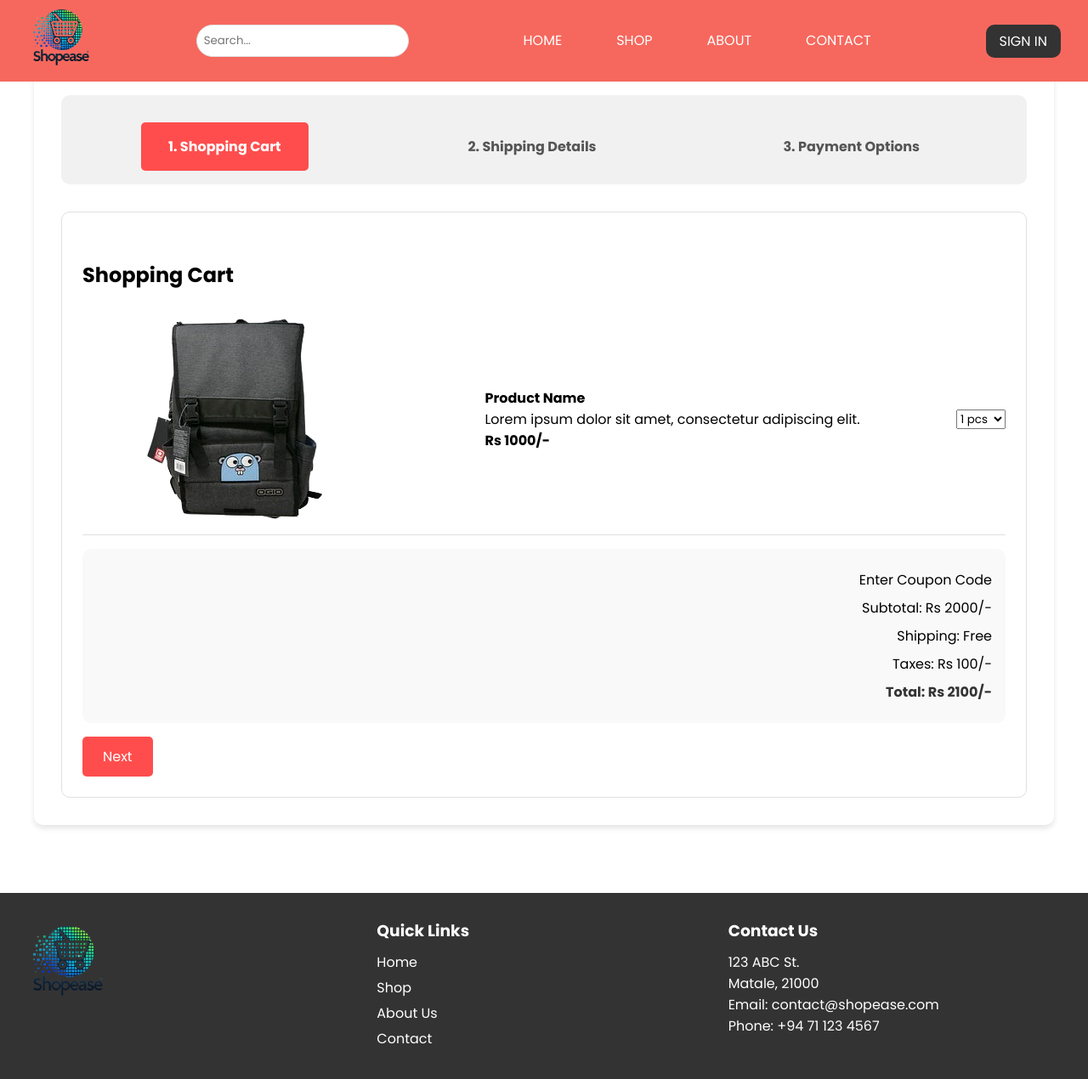
After one commit to sandunMadhushan/e-commerce-web, a PHP site: page /checkout.php in a window 1280 px wide. The commit adds this page. Shown: the whole page at 85% size. Run offline with PHP 8.4, Linux system fonts and the light colour scheme.

Commit message:
added checkout page

```diff
--- /dev/null
+++ b/checkout.php
@@ -0,0 +1,237 @@
+<!DOCTYPE html>
+<html lang="en">
+
+<head>
+    <?php include './partials/header.php' ?>
+    <title>Checkout</title>
+    <style>
+    .cart-button {
+        background-color: white;
+        color: #ff4d4d;
+        padding: 0.5rem 1rem;
+        border-radius: 5px;
+        text-decoration: none;
+    }
+
+    main {
+        margin-top: 80px;
+        padding: 2rem;
+        background-color: #fff;
+        max-width: 1200px;
+        margin: 80px auto;
+        border-radius: 10px;
+        box-shadow: 0 4px 6px rgba(0, 0, 0, 0.1);
+    }
+
+    .tabs {
+        display: flex;
+        justify-content: space-around;
+        margin-bottom: 2rem;
+        background-color: #f1f1f1;
+        padding: 1rem;
+        border-radius: 10px;
+    }
+
+    .tab-link {
+        background: none;
+        border: none;
+        padding: 1rem 2rem;
+        cursor: pointer;
+        font-size: 1rem;
+        font-weight: bold;
+        color: #555;
+    }
+
+    .tab-link.active {
+        background-color: #ff4d4d;
+        color: white;
+        border-radius: 5px;
+    }
+
+    .tab-content {
+        display: none;
+    }
+
+    .tab-content.active {
+        display: block;
+    }
+
+    .cart-section,
+    .shipping-section,
+    .payment-section {
+        padding: 1.5rem;
+        border: 1px solid #e0e0e0;
+        border-radius: 10px;
+        background-color: #fff;
+    }
+
+    .cart-section h2 {
+        margin: 32px 0;
+    }
+
+    .cart-items {
+        display: flex;
+        justify-content: space-between;
+        align-items: center;
+        margin-bottom: 1rem;
+        padding-bottom: 1rem;
+        border-bottom: 1px solid #e0e0e0;
+    }
+
+    .cart-item img {
+        width: 80px;
+        height: 80px;
+        margin-right: 1rem;
+        border-radius: 10px;
+        border: 1px solid #ddd;
+    }
+
+    .cart-item h4 {
+        margin: 0;
+        font-size: 1rem;
+        font-weight: bold;
+    }
+
+    .summary {
+        background-color: #f9f9f9;
+        padding: 1rem;
+        border-radius: 10px;
+        text-align: right;
+    }
+
+    .summary p,
+    .summary h4 {
+        margin: 0.5rem 0;
+        font-size: 1rem;
+    }
+
+    .summary h4 {
+        font-weight: bold;
+        color: #333;
+    }
+
+    button {
+        background-color: #ff4d4d;
+        color: white;
+        border: none;
+        padding: 0.7rem 1.5rem;
+        border-radius: 5px;
+        font-size: 1rem;
+        cursor: pointer;
+        margin-top: 1rem;
+    }
+
+    button:hover {
+        background-color: #e63a3a;
+    }
+
+    .shipping-options label {
+        display: flex;
+        align-items: center;
+        margin-bottom: 1rem;
+        cursor: pointer;
+    }
+
+    .shipping-options input {
+        margin-right: 0.5rem;
+    }
+    </style>
+</head>
+
+<body>
+    <section>
+        <?php include './partials/navbar.php'; ?>
+        <?php include './partials/login-popup.php';?>
+    </section>
+
+    <main>
+        <div class="tabs">
+            <button class="tab-link active" onclick="openTab(event, 'shopping-cart')">1. Shopping Cart</button>
+            <button class="tab-link" onclick="openTab(event, 'shipping-details')">2. Shipping Details</button>
+            <button class="tab-link" onclick="openTab(event, 'payment-options')">3. Payment Options</button>
+        </div>
+
+        <div id="shopping-cart" class="tab-content active">
+            <section class="cart-section">
+                <h2>Shopping Cart</h2>
+                <div class="cart-items">
+                    <img src="./images/backpack01.png" alt="Product Image">
+                    <div>
+                        <h4>Product Name</h4>
+                        <p>Lorem ipsum dolor sit amet, consectetur adipiscing elit.</p>
+                        <p><strong>Rs 1000/-</strong></p>
+                    </div>
+                    <select>
+                        <option>1 pcs</option>
+                        <option>2 pcs</option>
+                        <option>3 pcs</option>
+                    </select>
+                </div>
+                <div class="summary">
+                    <p>Enter Coupon Code</p>
+                    <p>Subtotal: Rs 2000/-</p>
+                    <p>Shipping: Free</p>
+                    <p>Taxes: Rs 100/-</p>
+                    <h4>Total: Rs 2100/-</h4>
+                </div>
+                <button onclick="openTab(event, 'shipping-details')">Next</button>
+            </section>
+        </div>
+
+        <div id="shipping-details" class="tab-content">
+            <section class="shipping-section">
+                <h2>Shipping Details</h2>
+                <form>
+                    <div class="form-group">
+                        <input type="text" placeholder="First Name">
+                        <input type="text" placeholder="Last Name">
+                    </div>
+                    <div class="form-group">
+                        <input type="text" placeholder="Address">
+                        <input type="text" placeholder="Address 2">
+                    </div>
+                    <div class="form-group">
+                        <input type="text" placeholder="Country">
+                        <input type="text" placeholder="City">
+                    </div>
+                    <div class="form-group">
+                        <input type="text" placeholder="ZIP/Postal Code">
+                        <input type="text" placeholder="Phone Number">
+                    </div>
+                    <div class="shipping-options">
+                        <label><input type="radio" name="shipping" checked> Free Shipping</label>
+                        <label><input type="radio" name="shipping"> Next Day Delivery</label>
+                    </div>
+                </form>
+                <button onclick="openTab(event, 'payment-options')">Next</button>
+            </section>
+        </div>
+
+        <div id="payment-options" class="tab-content">
+            <section class="payment-section">
+                <h2>Payment Options</h2>
+                <p>Payment form can go here (e.g., card details, PayPal, etc.)</p>
+                <button>Submit Order</button>
+            </section>
+        </div>
+    </main>
+
+    <section>
+        <?php include './partials/footer.php'; ?>
+    </section>
+
+    <script>
+    function openTab(event, tabId) {
+        const tabs = document.querySelectorAll('.tab-content');
+        const tabLinks = document.querySelectorAll('.tab-link');
+
+        tabs.forEach(tab => tab.classList.remove('active'));
+        tabLinks.forEach(link => link.classList.remove('active'));
+
+        document.getElementById(tabId).classList.add('active');
+        event.currentTarget.classList.add('active');
+    }
+    </script>
+</body>
+
+</html>
--- a/product.php
+++ b/product.php
@@ -29,7 +29,7 @@
                     Lorem ipsum dolor sit amet, consectetur adipiscing elit. Nunc volutpat bibendum ex vel elementum.
                     Cras eget sapien accumsan.
                 </p>
-                <a class="add-to-cart">Add to cart</a>
+                <a href="checkout.php" class="add-to-cart">Add to cart</a>
             </div>
         </section>
 
```
Also changed, not shown: script.js (+12 -0 lines).
